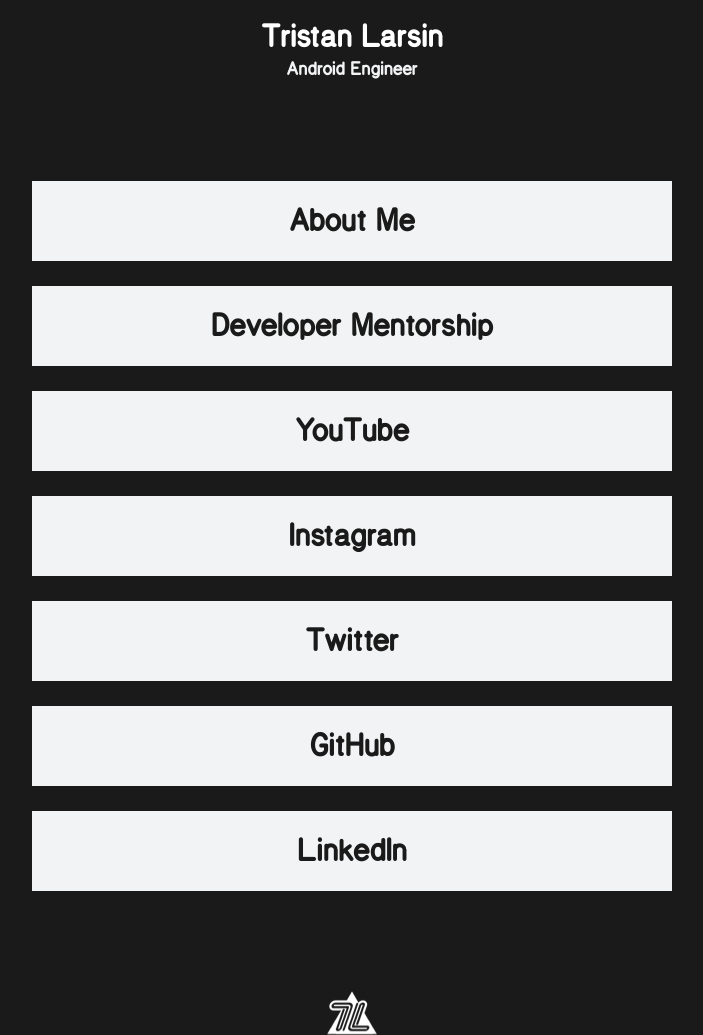
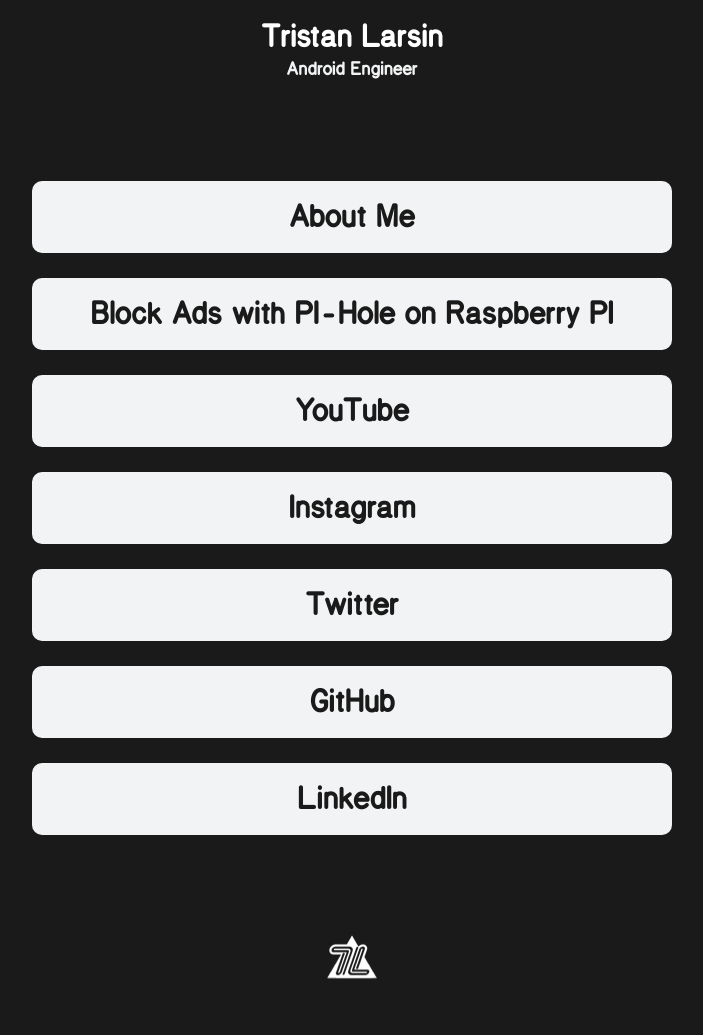
Before and after one commit to tlarsin/Portfolio-Site, a PHP site: page /links.html in a window 1280 px wide. Shown: the part 304-1339 px from the top of the page, without its empty margins (288-991 px from the left). After the commit the page ends 1283 px from the top, so only its background shows below. Run offline with PHP 8.4, Linux system fonts and the light colour scheme.

Commit message:
Updated links and some css.

```diff
--- a/links.html
+++ b/links.html
@@ -22,9 +22,7 @@
     </div>
     <ul>
       <li><a href="index.html">About Me</a></li>
-      <li>
-        <a href="https://devmentorship.substack.com/" target="_blank">Developer Mentorship</a>
-      </li>
+      <li><a href="https://www.youtube.com/watch?v=LzLFbvGYVP0&t=1s" target="_blank">Block Ads with PI-Hole on Raspberry PI</a></li>
       <li><a href="https://www.youtube.com/channel/UC_0ZmVbT2ze8ZF8feC3tuoQ?sub_confirmation=1" target="_blank">YouTube</a></li>
       <li><a href="https://www.instagram.com/tristanlarsin/" target="_blank">Instagram</a></li>
       <li><a href="https://twitter.com/tristanlarsin" target="_blank">Twitter</a></li>
--- a/res/css/links.css
+++ b/res/css/links.css
@@ -43,6 +43,8 @@
   height: auto;
   background-color: #F2F3F4;
   margin-top: 25px;
+  border-radius: 10px;
+
 }
 
 li a {
@@ -52,7 +54,8 @@
   font-size: 32px;
   text-decoration: none;
   font-weight: 600;
-  line-height: 80px;
+  line-height: 32px;
+  padding: 20px 20px 20px 20px;
 }
 
 /* Change the link color on hover */
```
Also changed, not shown: res/css/index.css (+9 -9 lines).
